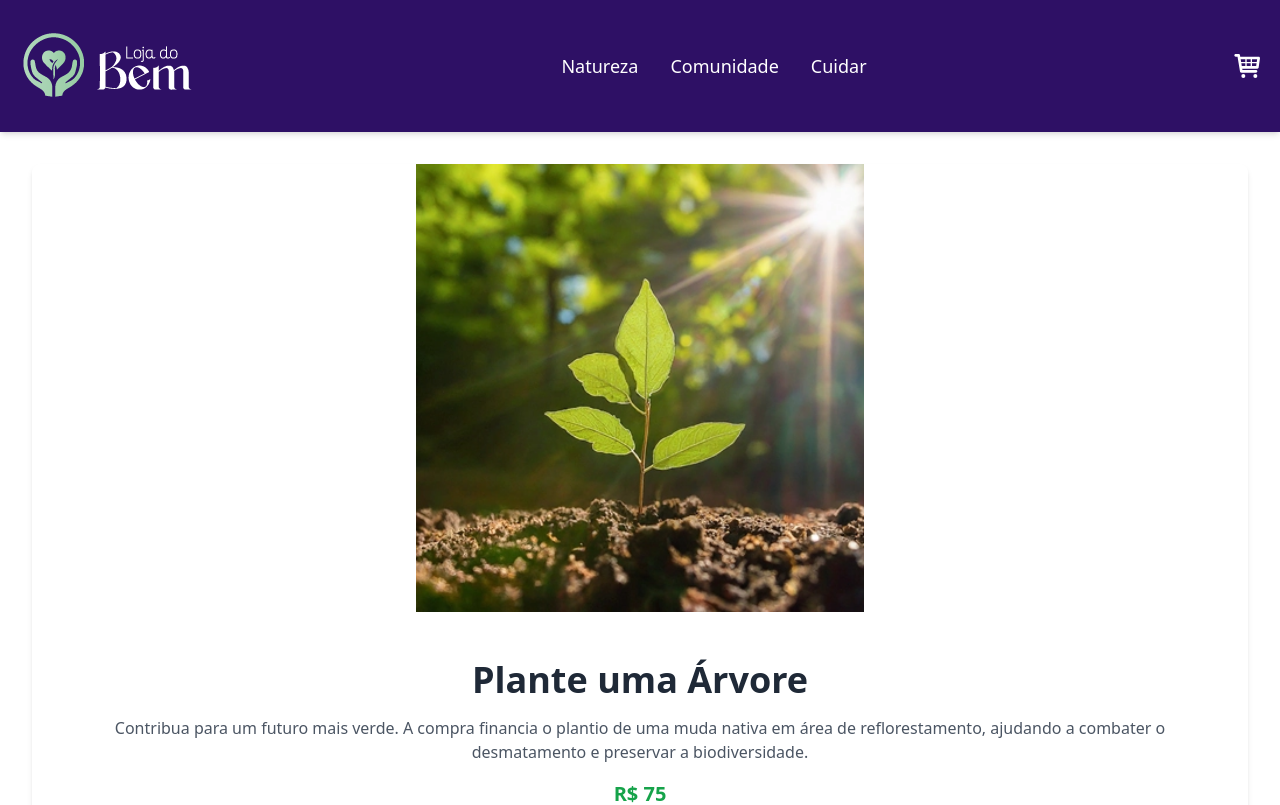
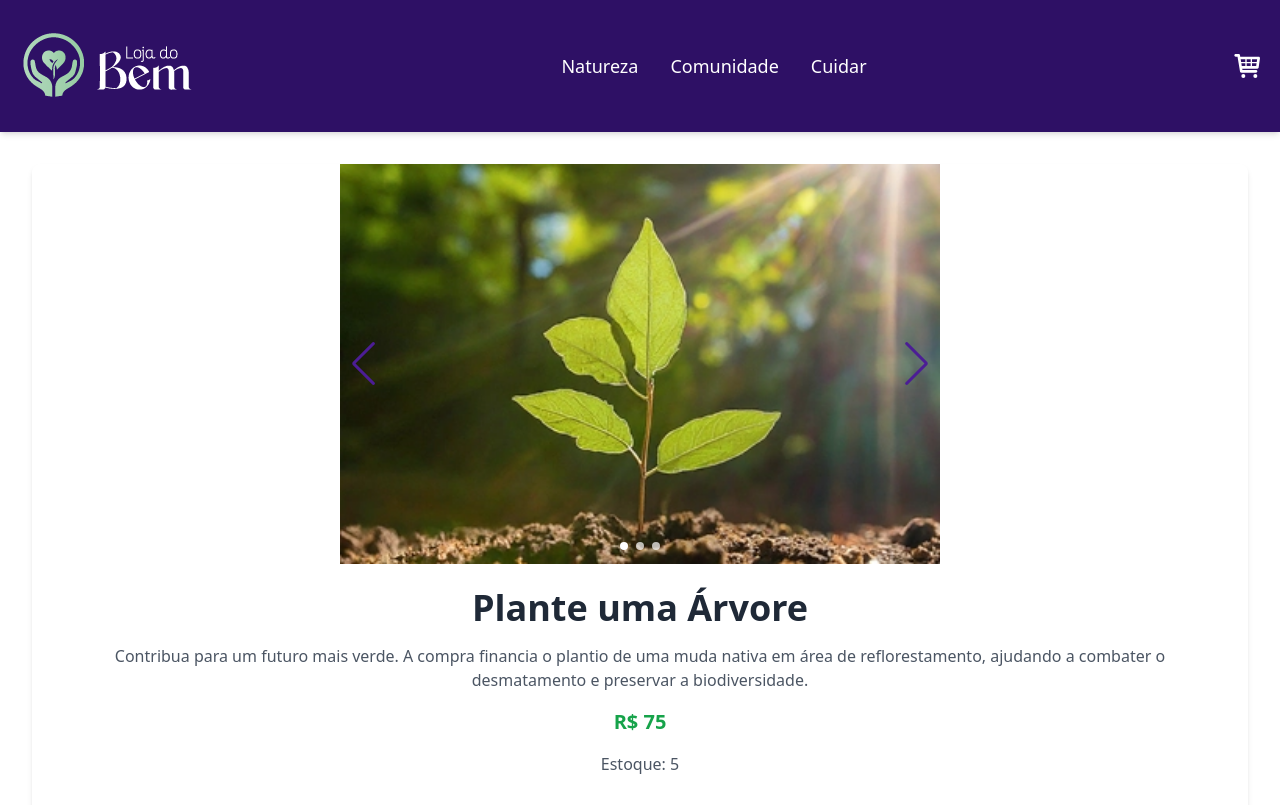
Before and after one commit to Gferracioli/LojadoBem, a React (Create React App) app: page /item/1 in a window 1280 px wide. Shown: the top 805 px of the page. Built offline with nearby package versions, Linux system fonts and the light colour scheme.

Commit message:
carrossel no detalhe funcionando

```diff
--- /dev/null
+++ b/src/pages/detalhes/detalhes.css
@@ -0,0 +1,19 @@
+/* Definindo o tamanho das imagens e garantindo que elas se ajustem corretamente */
+.carousel-image {
+    width: 100%; /* Faz com que a imagem ocupe 100% do espaço */
+    height: auto; /* Mantém a proporção correta */
+    object-fit: cover; /* Garante que a imagem não seja distorcida */
+  }
+
+  /* Swiper CSS adicional para garantir que funcione corretamente */
+  .swiper {
+    width: 100%; /* Garante que o swiper ocupe toda a largura disponível */
+    max-width: 600px; /* Define um tamanho máximo para o swiper */
+    height: 400px; /* Altura fixa do swiper */
+  }
+
+  .swiper-slide {
+    display: flex;
+    justify-content: center;
+    align-items: center;
+  }
--- a/src/pages/detalhes/index.tsx
+++ b/src/pages/detalhes/index.tsx
@@ -6,6 +6,8 @@ import { useCart } from "../../context/CartContext";
 import ItemCount from "../../components/ItemCount";
 import { Link } from "react-router-dom";
 import { Produto } from "../../interfaces/produto.interface";
+import { CustomSwiper } from "../../components/Swiper/CustomSwiper";
+import "../../pages/detalhes/detalhes.css";
 
 const DetalhesProduto = () => {
   const { id } = useParams<{ id: string }>();
@@ -15,7 +17,6 @@ const DetalhesProduto = () => {
   const [addedToCart, setAddedToCart] = useState(false);
 
   useEffect(() => {
-    console.log("entrou aqui")
     const getProduto = new Promise<Produto | undefined>((resolve) => {
       setLoading(true);
       setTimeout(() => {
@@ -25,7 +26,7 @@ const DetalhesProduto = () => {
         resolve(itemEncontrado);
       }, 500);
     });
- // separar em outro usereffect
+    // separar em outro usereffect
     getProduto.then((data) => {
       setProduto(data);
       setLoading(false);
@@ -44,15 +45,11 @@ const DetalhesProduto = () => {
       setAddedToCart(true);
     }
   };
-
+  const imagens = [produto.imagemUrl1, produto.imagemUrl2, produto.imagemUrl3];
   return (
     <div className="container mx-auto p-8">
       <div className="flex flex-col items-center bg-white shadow-md rounded-lg overflow-hidden">
-        <img
-          src={produto.imagemUrl1}
-          alt={produto.nome}
-          className="w-full max-w-md h-auto object-cover mx-auto mb-6"
-        />
+        <div><CustomSwiper images={imagens} /></div>
         <div className="p-6 text-center">
           <h1 className="text-4xl font-bold text-gray-800 mb-4">
             {produto.nome}
@@ -65,11 +62,14 @@ const DetalhesProduto = () => {
 
           <div className="flex justify-center items-center mt-2">
             {addedToCart ? (
-             <Link to="/cart">
-             <button className="px-4 py-2 bg-green-600 text-white rounded hover:bg-green-700 transition" type="button">
-               Adicionado ao carrinho
-             </button>
-             </Link>
+              <Link to="/cart">
+                <button
+                  className="px-4 py-2 bg-green-600 text-white rounded hover:bg-green-700 transition"
+                  type="button"
+                >
+                  Adicionado ao carrinho
+                </button>
+              </Link>
             ) : (
               <ItemCount
                 inicial={1}
```
